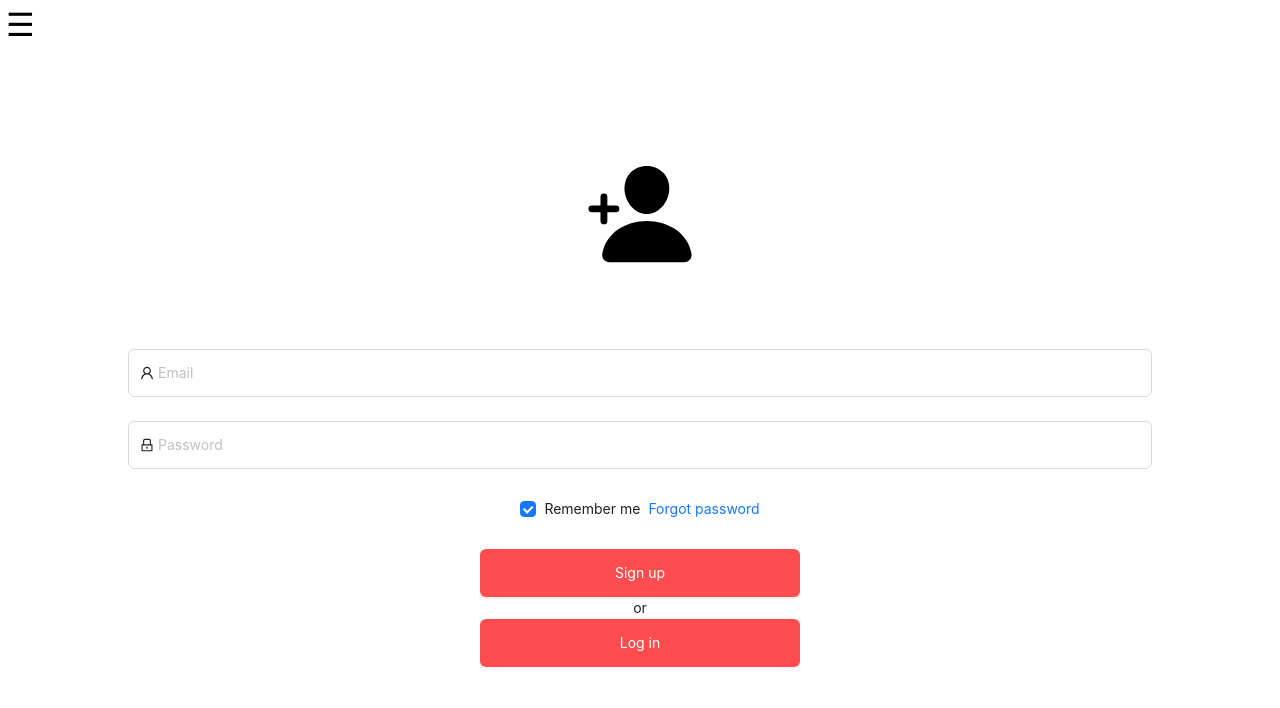
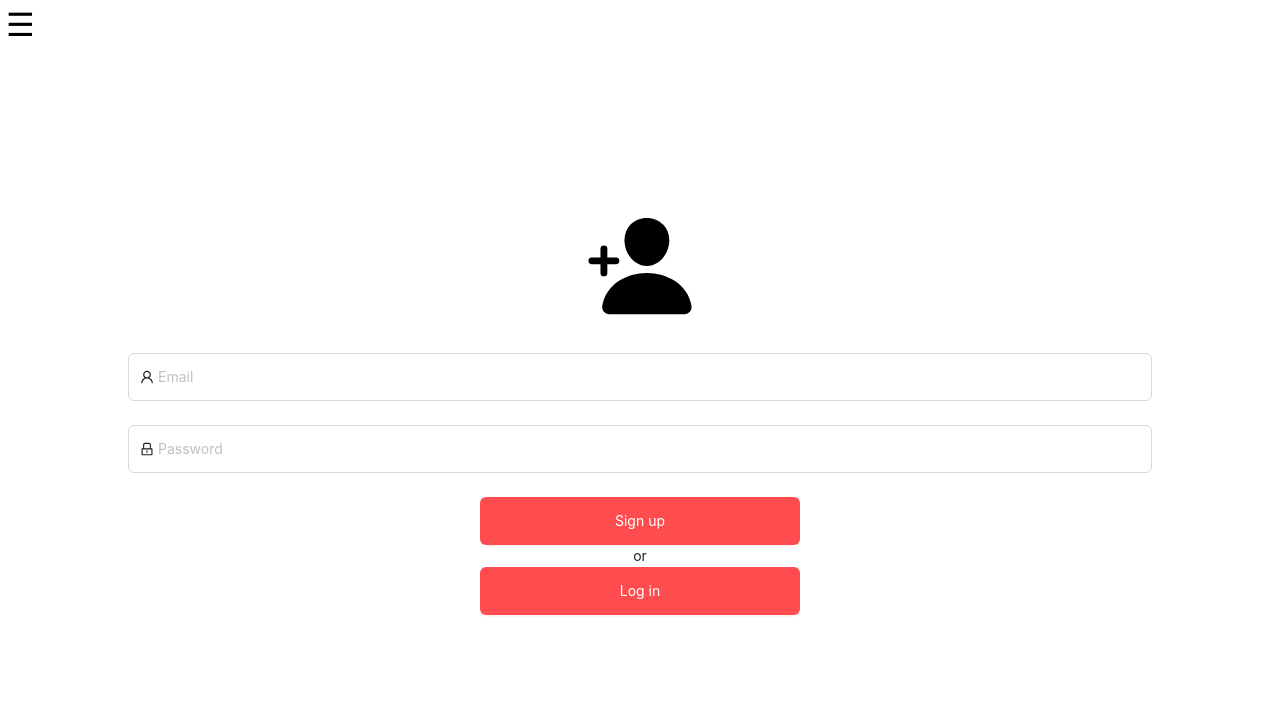
Before and after one commit to JonasGz/food-control-react, a Next.js app: page /signup in a window 1280 px wide. Shown: the top 708 px of the page. Built offline with nearby package versions, Linux system fonts and the light colour scheme; no server answers.

Commit message:
fix: reduced margin-bottom for container-buttons

```diff
--- a/src/app/page.scss
+++ b/src/app/page.scss
@@ -6,7 +6,7 @@
 }
 
 .icon-lock {
-  margin-bottom: 5rem;
+  margin-bottom: 2rem;
 }
 
 .container-buttons {
--- a/src/app/signup/page.js
+++ b/src/app/signup/page.js
@@ -76,7 +76,7 @@ export default function SignUpPage() {
             style={{ height: "3rem" }}
           />
         </Form.Item>
-        <Form.Item>
+        <Form.Item style={{ display: "none" }}>
           <Flex justify="space-between" align="center">
             <Form.Item name="remember" valuePropName="checked" noStyle>
               <Checkbox>Remember me</Checkbox>
--- a/src/app/signup/page.scss
+++ b/src/app/signup/page.scss
@@ -6,7 +6,7 @@
 }
 
 .icon-lock {
-  margin-bottom: 5rem;
+  margin-bottom: 2rem;
 }
 
 .container-buttons-signup {
```
